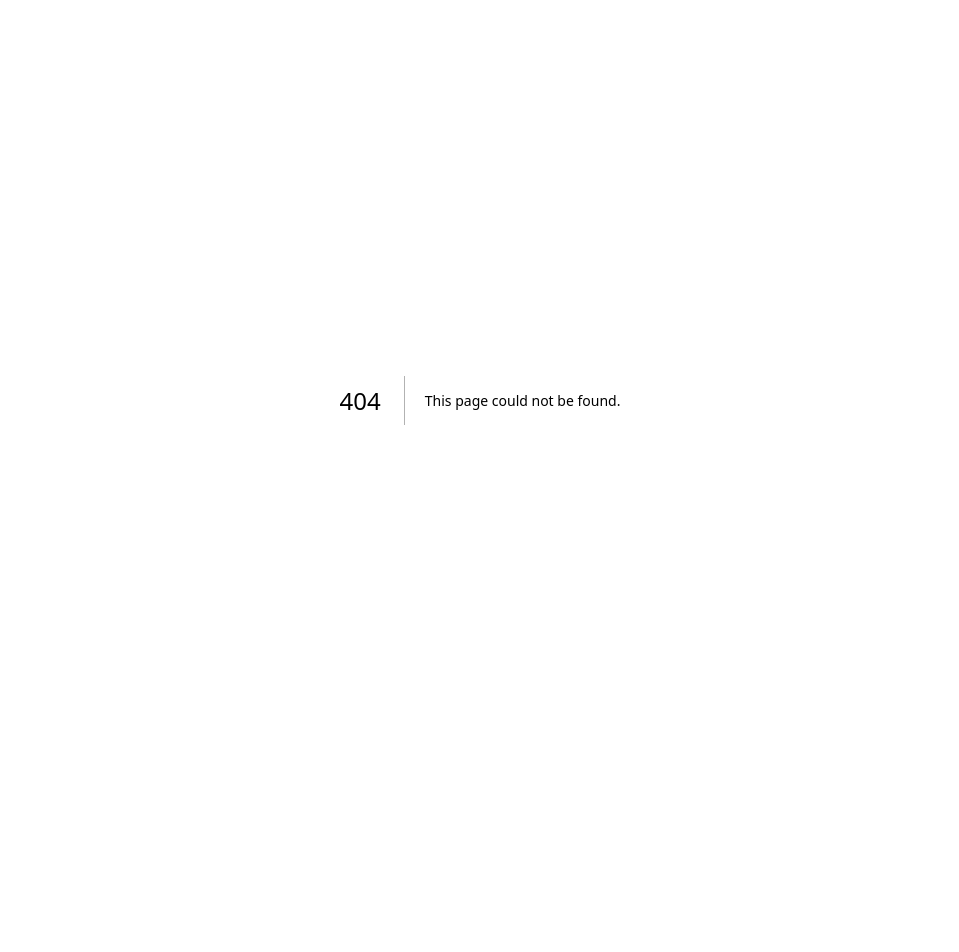
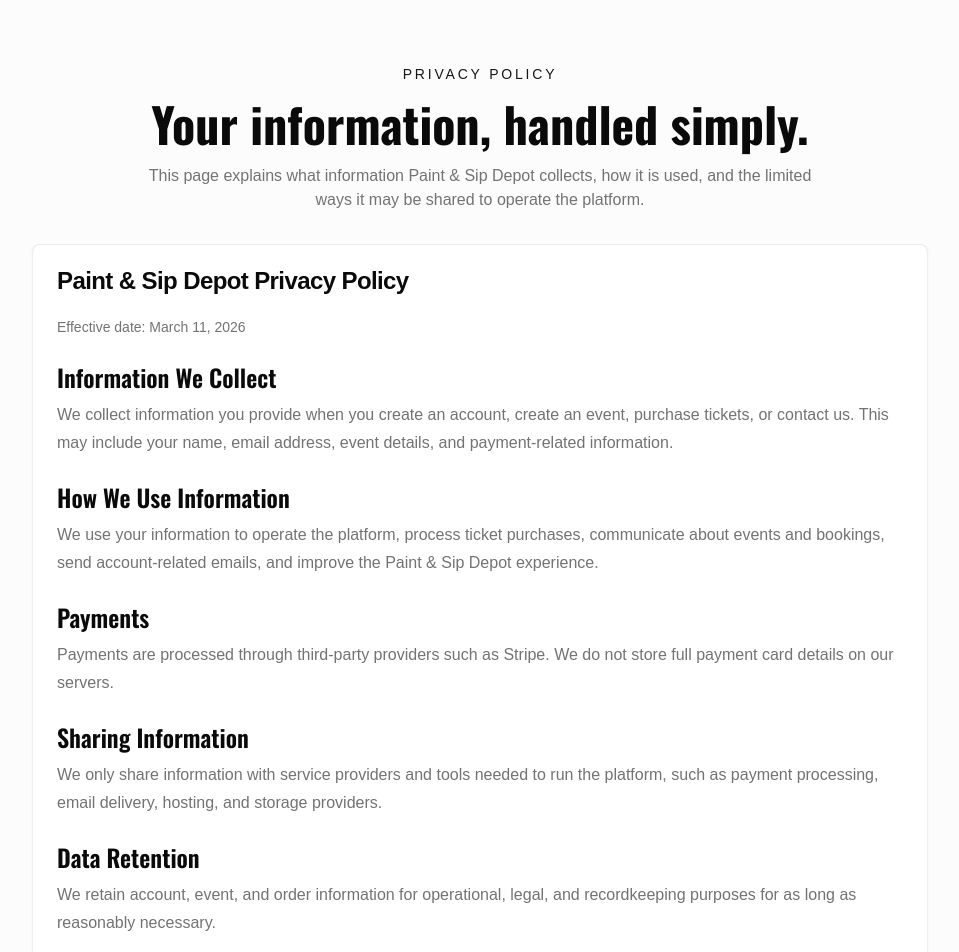
Before and after one commit to BrownTD/paint-sip-depot, a Next.js app: page /privacy-policy in a window 1280 px wide. Before the commit this address had no page. Shown: the top 952 px of the page, without its empty margins (160-1119 px from the left). Before the commit the page ends 800 px from the top, so only its background shows below. Built offline with nearby package versions, Linux system fonts and the light colour scheme; a web font is replaced by a local one.

Commit message:
updated qr generator

```diff
--- a/package.json
+++ b/package.json
@@ -44,6 +44,7 @@
     "react-day-picker": "^9.4.4",
     "react-dom": "18.3.1",
     "react-dropzone": "^14.3.5",
+    "sharp": "^0.34.5",
     "stripe": "^17.7.0",
     "tailwind-merge": "2.6.0",
     "tailwindcss-animate": "^1.0.7",
--- a/src/app/(dashboard)/dashboard/events/page.tsx
+++ b/src/app/(dashboard)/dashboard/events/page.tsx
@@ -1,19 +1,12 @@
 import { auth } from "@/lib/auth";
 import { getPaidTicketQuantitiesForEvents } from "@/lib/booking";
+import { EventQrDownloadButton } from "@/components/dashboard/event-qr-download-button";
 import { generateEventQrCode } from "@/lib/event-qr";
 import { prisma } from "@/lib/prisma";
 import { formatAmountForDisplay } from "@/lib/money";
 import { formatDate, formatTime } from "@/lib/utils";
 import Link from "next/link";
-import {
-  Plus,
-  Calendar,
-  MapPin,
-  Users,
-  ExternalLink,
-  Image as ImageIcon,
-  Download,
-} from "lucide-react";
+import { Plus, Calendar, MapPin, Users, ExternalLink, Image as ImageIcon } from "lucide-react";
 import { Button } from "@/components/ui/button";
 import { Badge } from "@/components/ui/badge";
 import { Card, CardContent } from "@/components/ui/card";
@@ -43,7 +36,9 @@
     orderBy: { startDateTime: "desc" },
   });
 
-  const eventsMissingQr = events.filter((event) => !event.qrCodeImageUrl);
+  const eventsMissingQr = events.filter(
+    (event) => !event.qrCodeImageUrl || event.qrCodeImageUrl.endsWith(".svg")
+  );
 
   if (eventsMissingQr.length > 0) {
     await Promise.all(
@@ -214,12 +209,10 @@
                     )}
 
                     {event.qrCodeImageUrl ? (
-                      <Button variant="ghost" size="sm" asChild>
-                        <a href={event.qrCodeImageUrl} download={`${event.slug}-qr.svg`}>
-                          <Download className="w-4 h-4 mr-1" />
-                          Download QR
-                        </a>
-                      </Button>
+                      <EventQrDownloadButton
+                        fileName={`${event.slug}-qr.png`}
+                        qrCodeImageUrl={event.qrCodeImageUrl}
+                      />
                     ) : null}
                   </div>
                 </div>
--- a/src/app/(public)/booking/success/page.tsx
+++ b/src/app/(public)/booking/success/page.tsx
@@ -170,7 +170,12 @@
       {/* Footer */}
       <footer className="border-t mt-16 py-8">
         <div className="container mx-auto px-4 text-center text-sm text-muted-foreground">
-          <p>© {new Date().getFullYear()} Paint & Sip Depot. All rights reserved.</p>
+          <div className="flex flex-col items-center gap-2">
+            <Link href="/privacy-policy" className="hover:text-foreground transition-colors">
+              Privacy Policy
+            </Link>
+            <p>© {new Date().getFullYear()} Paint & Sip Depot. All rights reserved.</p>
+          </div>
         </div>
       </footer>
     </div>
--- a/src/app/(public)/e/[slug]/page.tsx
+++ b/src/app/(public)/e/[slug]/page.tsx
@@ -372,7 +372,12 @@
       {/* Footer */}
       <footer className="border-t mt-16 py-8">
         <div className="container mx-auto px-4 text-center text-sm text-muted-foreground">
-          <p>© {new Date().getFullYear()} Paint & Sip Depot. All rights reserved.</p>
+          <div className="flex flex-col items-center gap-2">
+            <Link href="/privacy-policy" className="hover:text-foreground transition-colors">
+              Privacy Policy
+            </Link>
+            <p>© {new Date().getFullYear()} Paint & Sip Depot. All rights reserved.</p>
+          </div>
         </div>
       </footer>
     </div>
--- a/src/app/api/events/[eventId]/route.ts
+++ b/src/app/api/events/[eventId]/route.ts
@@ -110,7 +110,7 @@
       data: updateData,
     });
 
-    if (!event.qrCodeImageUrl) {
+    if (!event.qrCodeImageUrl || event.qrCodeImageUrl.endsWith(".svg")) {
       const qrCodeImageUrl = await generateEventQrCode(event.id, event.slug);
       const eventWithQr = await prisma.event.update({
         where: { id: event.id },
--- a/src/app/page.tsx
+++ b/src/app/page.tsx
@@ -145,9 +145,12 @@
             <Link href="/" className="font-display text-sm font-semibold">
               Paint &amp; Sip Depot
             </Link>
-            <p className="text-sm text-muted-foreground">
-              © {new Date().getFullYear()} Paint &amp; Sip Depot. All rights reserved.
-            </p>
+            <div className="flex flex-col items-center gap-2 text-sm text-muted-foreground md:items-end">
+              <Link href="/privacy-policy" className="hover:text-foreground transition-colors">
+                Privacy Policy
+              </Link>
+              <p>© {new Date().getFullYear()} Paint &amp; Sip Depot. All rights reserved.</p>
+            </div>
           </div>
         </div>
       </footer>
--- /dev/null
+++ b/src/app/privacy-policy/page.tsx
@@ -0,0 +1,98 @@
+import Link from "next/link";
+import type { Metadata } from "next";
+import { Card, CardContent, CardHeader, CardTitle } from "@/components/ui/card";
+import { Button } from "@/components/ui/button";
+
+export const metadata: Metadata = {
+  title: "Privacy Policy",
+  description: "Privacy policy for Paint & Sip Depot.",
+};
+
+const sections = [
+  {
+    title: "Information We Collect",
+    body:
+      "We collect information you provide when you create an account, create an event, purchase tickets, or contact us. This may include your name, email address, event details, and payment-related information.",
+  },
+  {
+    title: "How We Use Information",
+    body:
+      "We use your information to operate the platform, process ticket purchases, communicate about events and bookings, send account-related emails, and improve the Paint & Sip Depot experience.",
+  },
+  {
+    title: "Payments",
+    body:
+      "Payments are processed through third-party providers such as Stripe. We do not store full payment card details on our servers.",
+  },
+  {
+    title: "Sharing Information",
+    body:
+      "We only share information with service providers and tools needed to run the platform, such as payment processing, email delivery, hosting, and storage providers.",
+  },
+  {
+    title: "Data Retention",
+    body:
+      "We retain account, event, and order information for operational, legal, and recordkeeping purposes for as long as reasonably necessary.",
+  },
+  {
+    title: "Your Choices",
+    body:
+      "You can contact us if you need help updating your account information or have questions about how your data is used.",
+  },
+  {
+    title: "Contact",
+    body:
+      "If you have any privacy-related questions, contact us at info@paintsipdepot.com.",
+  },
+];
+
+export default function PrivacyPolicyPage() {
+  return (
+    <div className="min-h-screen bg-muted/30">
+      <main className="container mx-auto px-4 py-12 md:py-16">
+        <div className="mx-auto max-w-4xl space-y-8">
+          <div className="space-y-4 text-center">
+            <p className="text-sm font-medium uppercase tracking-[0.2em] text-primary">
+              Privacy Policy
+            </p>
+            <h1 className="font-display text-4xl font-bold md:text-5xl">
+              Your information, handled simply.
+            </h1>
+            <p className="mx-auto max-w-2xl text-muted-foreground">
+              This page explains what information Paint &amp; Sip Depot collects, how it is
+              used, and the limited ways it may be shared to operate the platform.
+            </p>
+          </div>
+
+          <Card className="border-border/70 shadow-sm">
+            <CardHeader>
+              <CardTitle>Paint &amp; Sip Depot Privacy Policy</CardTitle>
+            </CardHeader>
+            <CardContent className="space-y-6">
+              <p className="text-sm text-muted-foreground">
+                Effective date: {new Date().toLocaleDateString("en-US", {
+                  month: "long",
+                  day: "numeric",
+                  year: "numeric",
+                })}
+              </p>
+
+              {sections.map((section) => (
+                <section key={section.title} className="space-y-2">
+                  <h2 className="font-display text-2xl font-semibold">{section.title}</h2>
+                  <p className="leading-7 text-muted-foreground">{section.body}</p>
+                </section>
+              ))}
+            </CardContent>
+          </Card>
+
+          <div className="flex justify-center">
+            <Button asChild variant="outline">
+              <Link href="/">Back to Home</Link>
+            </Button>
+          </div>
+        </div>
+      </main>
+    </div>
+  );
+}
--- /dev/null
+++ b/src/components/dashboard/event-qr-download-button.tsx
@@ -0,0 +1,65 @@
+"use client";
+
+import { useState } from "react";
+import { Download, Loader2 } from "lucide-react";
+import { Button } from "@/components/ui/button";
+import { toast } from "@/components/ui/use-toast";
+
+type EventQrDownloadButtonProps = {
+  fileName: string;
+  qrCodeImageUrl: string;
+};
+
+export function EventQrDownloadButton({
+  fileName,
+  qrCodeImageUrl,
+}: EventQrDownloadButtonProps) {
+  const [isDownloading, setIsDownloading] = useState(false);
+
+  const handleDownload = async () => {
+    setIsDownloading(true);
+
+    try {
+      const response = await fetch(qrCodeImageUrl);
+
+      if (!response.ok) {
+        throw new Error("Failed to download QR code");
+      }
+
+      const blob = await response.blob();
+      const objectUrl = URL.createObjectURL(blob);
+      const link = document.createElement("a");
+      link.href = objectUrl;
+      link.download = fileName;
+      document.body.appendChild(link);
+      link.click();
+      link.remove();
+      URL.revokeObjectURL(objectUrl);
+    } catch (error) {
+      toast({
+        title: "Download failed",
+        description:
+          error instanceof Error ? error.message : "Could not download the QR code.",
+        variant: "destructive",
+      });
+    } finally {
+      setIsDownloading(false);
+    }
+  };
+
+  return (
+    <Button variant="ghost" size="sm" onClick={handleDownload} disabled={isDownloading}>
+      {isDownloading ? (
+        <>
+          <Loader2 className="w-4 h-4 mr-1 animate-spin" />
+          Downloading...
+        </>
+      ) : (
+        <>
+          <Download className="w-4 h-4 mr-1" />
+          Download QR
+        </>
+      )}
+    </Button>
+  );
+}
--- a/src/lib/event-qr.ts
+++ b/src/lib/event-qr.ts
@@ -2,6 +2,7 @@
 import path from "path";
 import { put } from "@vercel/blob";
 import * as QRCode from "qrcode";
+import sharp from "sharp";
 import { getAbsoluteUrl } from "@/lib/utils";
 
 const BG_COLOR = "#ffffff";
@@ -96,7 +97,7 @@
   const quietZone = BORDER * moduleSize;
   const { markup, viewBox } = await loadLogoMarkup();
   const { artClip, finderClip } = buildQrClipPaths(modules, moduleSize, quietZone, qr);
-  const output = `<?xml version="1.0" encoding="UTF-8"?>
+  const svgOutput = `<?xml version="1.0" encoding="UTF-8"?>
 <svg xmlns="http://www.w3.org/2000/svg" viewBox="0 0 ${CANVAS_SIZE} ${CANVAS_SIZE}" width="${CANVAS_SIZE}" height="${CANVAS_SIZE}">
   <rect width="${CANVAS_SIZE}" height="${CANVAS_SIZE}" fill="${BG_COLOR}"/>
   <defs>
@@ -117,13 +118,16 @@
   </g>
 </svg>
 `;
+  const pngOutput = await sharp(Buffer.from(svgOutput, "utf8"))
+    .png()
+    .toBuffer();
 
   if (process.env.VERCEL && process.env.BLOB_READ_WRITE_TOKEN) {
-    const blob = await put(`qr-codes/${eventId}.svg`, output, {
+    const blob = await put(`qr-codes/${eventId}.png`, pngOutput, {
       token: process.env.BLOB_READ_WRITE_TOKEN,
       access: "public",
       addRandomSuffix: false,
-      contentType: "image/svg+xml",
+      contentType: "image/png",
     });
 
     return blob.url;
@@ -131,8 +135,8 @@
 
   await mkdir(QR_CODE_DIR, { recursive: true });
 
-  const fileName = `${eventId}.svg`;
-  await writeFile(path.join(QR_CODE_DIR, fileName), output, "utf8");
+  const fileName = `${eventId}.png`;
+  await writeFile(path.join(QR_CODE_DIR, fileName), pngOutput);
 
   return `/qr-codes/${fileName}`;
 }
```
Also changed, not shown: 1 other file (tests, documents, lock files or other folders).
